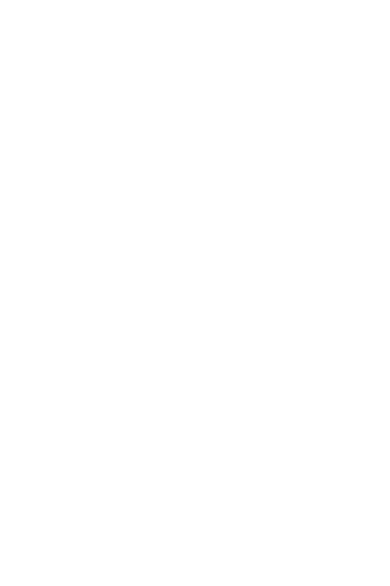
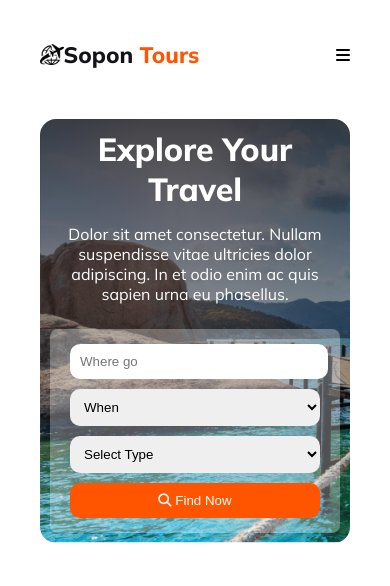
Before and after one commit to Tosiqul-Islam-Sopon/Assignment2, a plain HTML site: page index.html in a window 390 px wide. Drawn offline with Linux system fonts and the light colour scheme.

Commit message:
navbar and banner done with responsive

```diff
--- a/index.html
+++ b/index.html
@@ -1,11 +1,55 @@
 <!DOCTYPE html>
 <html lang="en">
+
 <head>
     <meta charset="UTF-8">
     <meta name="viewport" content="width=device-width, initial-scale=1.0">
     <title>Sopon Tours and Travels</title>
+    <link rel="shortcut icon" href="Images/travel-icon.png" type="image/x-icon">
+    <link rel="stylesheet" href="styles/styles.css">
+    <script src="https://kit.fontawesome.com/65913f88da.js" crossorigin="anonymous"></script>
 </head>
+
 <body>
+    <header>
+        <nav class="nav">
+            <div class="nav_title_container">
+                <img class="nav_icon" src="Images/travel-icon.png" alt="">
+                <h3 class="nav_title">Sopon <span class="tours">Tours</span></h3>
+            </div>
+            <ul>
+                <li><a class="home" href="">Home</a></li>
+                <li><a class="color_des1" href="">Package</a></li>
+                <li><a class="color_des1" href="">Testimonial</a></li>
+                <li><a class="color_des1" href="">Blog</a></li>
+                <li><a class="color_des1" href="">Contact</a></li>
+            </ul>
+            <div class="menu_bar">
+                <i class="fa-solid fa-bars"></i>
+            </div>
+        </nav>
+        <div class="banner">
+            <h3 class="banner_title">Explore Your Travel</h3>
+            <p class="banner_des">Dolor sit amet consectetur. Nullam suspendisse vitae ultricies dolor adipiscing. In et
+                odio enim ac quis sapien urna eu phasellus.</p>
+            <div class="input_fields">
+                <input class="input text" type="text" placeholder="Where go">
+                <select class="input">
+                    <option disabled selected value="">When</option>
+                </select>
+                <select class="input">
+                    <option disabled selected value="">Select Type</option>
+                </select>
+                <button class="input_btn input"><i class="fa-solid fa-magnifying-glass"></i> Find Now</button>
+            </div>
+        </div>
+    </header>
+    <main>
 
+    </main>
+    <footer>
+
+    </footer>
 </body>
+
 </html>
--- a/styles/styles.css
+++ b/styles/styles.css
@@ -0,0 +1,138 @@
+@import url('https://fonts.googleapis.com/css2?family=Mulish:wght@400;500;600;700;800&display=swap');
+
+* {
+    padding: 0;
+    margin: 0;
+}
+
+/* Shared Styles */
+
+
+/* Header Styles */
+header {
+    font-family: 'Mulish', sans-serif;
+    padding: 50px 80px;
+}
+
+/* Navbar Styles */
+
+.nav {
+    display: flex;
+    justify-content: space-between;
+    align-items: center;
+}
+.menu_bar{
+    display: none;
+}
+.nav_title_container {
+    display: flex;
+    align-items: center;
+}
+
+.nav ul {
+    display: flex;
+    list-style: none;
+    gap: 25px;
+}
+
+.nav ul a {
+    text-decoration: none;
+}
+
+.color_des1 {
+    color: #424247;
+}
+
+.nav_icon {
+    width: 8%;
+}
+
+.nav_title {
+    color: #131318;
+    font-size: 2rem;
+    font-weight: 800;
+}
+
+.tours {
+    color: #FF5400;
+}
+
+.home {
+    color: #FF5400;
+}
+
+/* Banner */
+.banner {
+    margin-top: 50px;
+    background: linear-gradient(180deg, rgba(19, 19, 24, 0.80) 0%, rgba(19, 19, 24, 0.00) 100%), url("../Images/Group\ 13\ \(1\)\ \(1\).png");
+    background-repeat: no-repeat;
+    background-size: cover;
+    border-radius: 16px;
+    padding: 90px 150px;
+    text-align: center;
+}
+
+.banner_title {
+    color: #FFF;
+    font-size: 3rem;
+    font-weight: 800;
+}
+
+.banner_des {
+    margin-top: 15px;
+    color: #FFF;
+}
+.input_fields {
+    margin-top: 25px;
+    padding: 15px 20px;
+    border-radius: 8px;
+    background: rgba(255, 255, 255, 0.30);
+    display: flex;
+    /* align-items: flex-start; */
+    justify-content: space-between;
+    gap: 10px;
+}
+.input{
+    width: 100%;
+    padding: 10px;
+    border-radius: 10px;
+    border: none;
+    /* flex: 1; */
+}
+.input_btn{
+    background-color: #FF5400;
+    color: #FFF;
+}
+
+
+/* Responsive for mobile */
+@media screen and (max-width: 600px) {
+    header{
+        padding: 40px;
+    }
+    .nav ul a{
+        display: none;
+    }
+    .menu_bar{
+        display: flex;
+    }
+    .nav_title{
+        font-size: 1.4rem;
+    }
+    .nav_icon{
+        width: 12%;
+    }
+    .banner{
+        padding: 10px;
+    }
+    .banner_title{
+        font-size: 2rem;
+    }
+    .input_fields{
+        flex-direction: column;
+    }
+
+    .text{
+        width: 95%;
+    }
+}
```
Also changed, not shown: Images/travel-icon.png (added).
